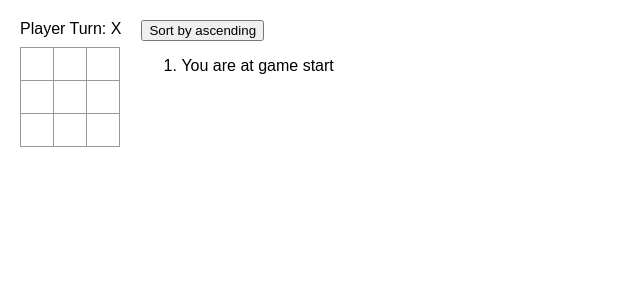
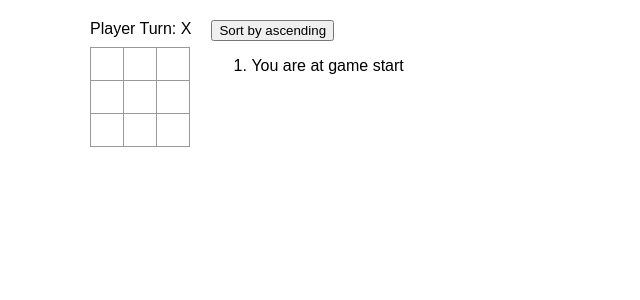
Before and after one commit to HammyPig/react-tic-tac-toe, a React (Create React App) app: page / in a window 1280 px wide. Shown: the top 300 px of the page, without its empty margins (0-640 px from the left). Built offline with nearby package versions, Linux system fonts and the light colour scheme.

Commit message:
feat: add App component to wrap Game in flexbox container

```diff
--- a/src/App.js
+++ b/src/App.js
@@ -73,7 +73,7 @@ function Board({ squares, highlightedSquares, turnNumber, onPlay }) {
   );
 }
 
-export default function Game() {
+function Game() {
   const [boardSquaresHistory, setBoardSquaresHistory] = useState([Array(9).fill(null)]);
   const [playerActionHistory, setPlayerActionHistory] = useState([]);
   const [turnNumber, setTurnNumber] = useState(0);
@@ -162,6 +162,16 @@ export default function Game() {
   );
 }
 
+export default function App() {
+  return (
+    <section className="section">
+      <div className="container">
+        <Game />
+      </div>
+    </section>
+  )
+}
+
 function getPlayerTurn(turnNumber) {
   return players[turnNumber % players.length];
 }
--- a/src/styles.css
+++ b/src/styles.css
@@ -56,6 +56,25 @@ body {
   padding: 0;
 }
 
+.section {
+  display: flex;
+  justify-content: center;
+}
+
+.container{
+  width: 1100px;
+  display: flex;
+  flex-direction: column;
+  gap: 10px;
+}
+
+.block{
+  width: 100%;
+  display: flex;
+  flex-direction: column;
+  gap: 10px;
+}
+
 .square {
   background: #fff;
   border: 1px solid #999;
@@ -88,3 +107,9 @@ body {
 .game-info {
   margin-left: 20px;
 }
+
+@media (max-width: 767px) {
+  .container {
+    flex-wrap: wrap;
+  }
+}
```
